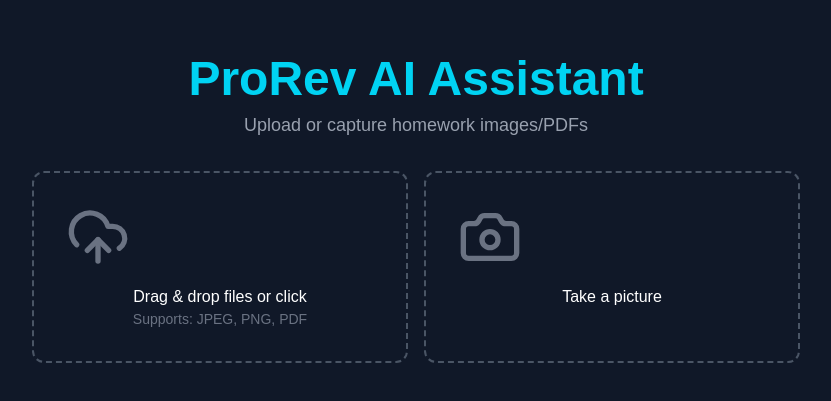
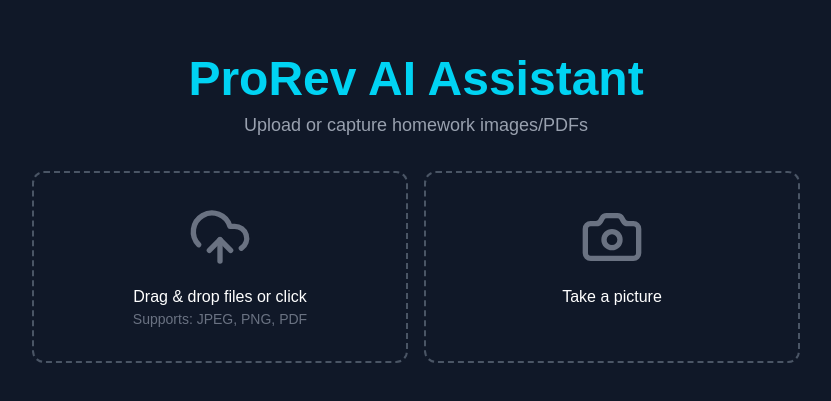
Before and after one commit to KaziAmin110/Revision, a Next.js app in the folder frontend/: page /upload in a window 1280 px wide. Shown: the part 191-592 px from the top of the page, without its empty margins (224-1055 px from the left). Built offline with nearby package versions, Linux system fonts and the light colour scheme.

Commit message:
Fixed Page.tsx formatiting issue

```diff
--- a/frontend/app/upload/page.tsx
+++ b/frontend/app/upload/page.tsx
@@ -119,7 +119,7 @@ export default function UploadPage() {
           <div className="grid grid-cols-1 lg:grid-cols-2 gap-4">
             <div
               {...getRootProps()}
-              className={`border-2 border-dashed rounded-xl p-8 text-center cursor-pointer ${
+              className={`flex flex-col items-center border-2 border-dashed rounded-xl p-8 text-center cursor-pointer ${
                 isDragActive
                   ? "border-cyan-400 bg-gray-800"
                   : "border-gray-600 hover:border-cyan-500"
@@ -133,7 +133,7 @@ export default function UploadPage() {
 
             <div
               onClick={startCamera}
-              className="border-2 border-dashed border-gray-600 hover:border-cyan-500 rounded-xl p-8 text-center cursor-pointer"
+              className="flex flex-col items-center border-2 border-dashed border-gray-600 hover:border-cyan-500 rounded-xl p-8 text-center cursor-pointer"
             >
               <Camera className="w-16 h-16 text-gray-500 mb-4" />
               <p>Take a picture</p>
```
